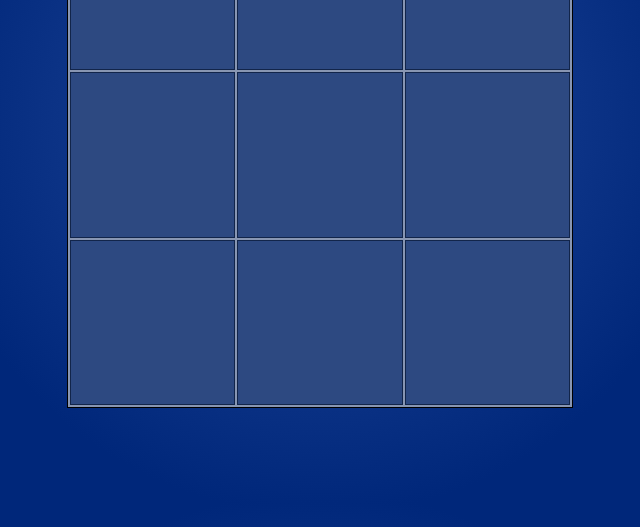
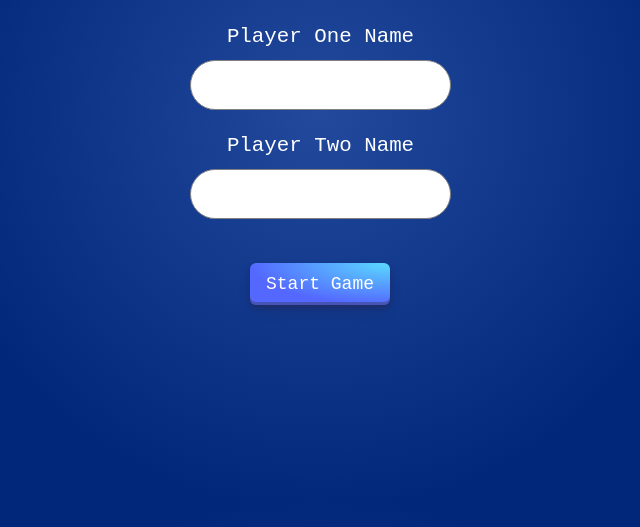
Before and after one commit to jeyden94/top-tic-tac-toe, a plain HTML site: page index.html in a window 1280 px wide. Shown: the part 273-800 px from the top of the page, without its empty margins (320-960 px from the left). Drawn offline with Linux system fonts and the light colour scheme.

Commit message:
Menu skeleton completed

```diff
--- a/dom.js
+++ b/dom.js
@@ -198,10 +198,23 @@ function GameController(
 
 // const game = GameController();
 
-function ScreenController() {
+function GameScreenController() {
     const game = GameController();
-    const playerTurnDiv = document.querySelector('.turn');
-    const boardDiv = document.querySelector('.board');
+
+    const boardDiv = document.createElement("div")
+    boardDiv.classList.add("board");
+
+    const playerTurnDiv = document.createElement("h1");
+    playerTurnDiv.classList.add("turn");
+
+
+    const gameContainer = document.querySelector('.game-container');
+
+    gameContainer.appendChild(playerTurnDiv);
+    gameContainer.appendChild(boardDiv);
+
+
+    // const boardDivSelector = document.querySelector('.board');
 
     const updateScreen = () => {
         // clear the board
@@ -254,9 +267,68 @@ function ScreenController() {
     updateScreen();
 
     // We don't need to return anything from this module because everything is encapsulated inside this screen controller.
+    return {
+        updateScreen,
+    }
 }
 
-ScreenController();
+function LaunchScreenController() {
+    // const gameStart = GameScreenController();
+
+    const menuContainer = document.querySelector(".menu-container");
+
+    const gameTitle = document.createElement("h1")
+    const playerNameForm = document.createElement("form")
+    const launchButton = document.createElement("button")
+
+    menuContainer.appendChild(gameTitle);
+    menuContainer.appendChild(playerNameForm);
+    menuContainer.appendChild(launchButton);
+
+    const playerOneNameLabel = document.createElement("label")
+    const playerOneNameInput = document.createElement("input")
+    const playerTwoNameLabel = document.createElement("label")
+    const playerTwoNameInput = document.createElement("input")
+
+    playerNameForm.appendChild(playerOneNameLabel);
+    playerNameForm.appendChild(playerOneNameInput);
+    playerNameForm.appendChild(playerTwoNameLabel);
+    playerNameForm.appendChild(playerTwoNameInput);
+
+    const showMenu = () => {
+        // Add game title text
+        gameTitle.textContent = "Tic Tac Toe"
+
+        playerOneNameLabel.textContent = "Player One Name"
+        playerTwoNameLabel.textContent = "Player Two Name"
+        launchButton.textContent = "Start Game"
+    }
+
+    // Add event listener for the board
+    // function clickHandlerBoard(e) {
+    //     const selectedColumn = e.target.dataset.column;
+    //     const selectedRow = e.target.dataset.row;
+    //     // Make sure I've clicked a column and not the gaps in between
+    //     if (!selectedColumn) return;
+    //     if (!selectedRow) return;
+
+    //     game.playRound(selectedRow, selectedColumn);
+    //     updateScreen();
+    // }
+    // boardDiv.addEventListener("click", clickHandlerBoard);
+
+    // Initial render
+    showMenu();
+
+    // We don't need to return anything from this module because everything is encapsulated inside this screen controller.
+}
+
+LaunchScreenController();
+
+
+
+
+
 
 // Debugging -- Tie Scenario
 
--- a/index.html
+++ b/index.html
@@ -8,12 +8,9 @@
 </head>
 
 <body>
-    <div class="container">
-        <h1 class="turn"></div>
-        <div class="board"></div>
-    </div>
+    <div class="menu-container"></div>
+    <div class="game-container"></div>
     <script src="dom.js"></script>
-
-</body>
+    </body>
 
 </html>
--- a/styles.css
+++ b/styles.css
@@ -3,7 +3,7 @@ body {
     height: 95vh;
     overflow: auto;
     display: flex;
-    font-family: 'Saira', sans-serif;
+    font-family: "JetBrains Mono",monospace;
     color: white;
     flex-direction: column;
     justify-content: center;
@@ -11,12 +11,86 @@ body {
 }
 
 h1 {
-    font-family: 'Saira', sans-serif;
-    font-weight: 400;
+    font-weight: 800;
+    text-align: center;
+}
+
+form {
+    padding: 20px;
+    display: grid;
+    width: 300px;
+    border: 0;
+    border: 0;
+    border-radius: 6px;
+    box-sizing: border-box;
+    font-size: 1.3rem;
+}
+
+form label {
+    font-weight: 500;
+    text-align: center;
+}
+
+form input {
+    margin-top: 12px;
+    margin-bottom: 24px;
+    border: 1px solid grey;
+    border-radius: 100px;
+    font-family: "JetBrains Mono",monospace;
+    font-size: 18px;
+    padding: 14px;
+}
+
+
+
+button {
+    place-self: center;
+    align-items: center;
+    appearance: none;
+    background-image: radial-gradient(100% 100% at 100% 0, #5adaff 0, #5468ff 100%);
+    border: 0;
+    border-radius: 6px;
+    box-shadow: rgba(45, 35, 66, .4) 0 2px 4px,rgba(45, 35, 66, .3) 0 7px 13px -3px,rgba(58, 65, 111, .5) 0 -3px 0 inset;
+    box-sizing: border-box;
+    color: #fff;
+    cursor: pointer;
+    display: inline-flex;
+    font-family: "JetBrains Mono",monospace;
+    height: 42px;
+    justify-content: center;
+    line-height: 1;
+    list-style: none;
+    overflow: hidden;
+    padding-left: 16px;
+    padding-right: 16px;
+    position: relative;
+    text-align: left;
+    text-decoration: none;
+    transition: box-shadow .15s,transform .15s;
+    user-select: none;
+    -webkit-user-select: none;
+    touch-action: manipulation;
+    white-space: nowrap;
+    will-change: box-shadow,transform;
+    font-size: 18px;
+}
+
+
+button:hover {
+  box-shadow: rgba(45, 35, 66, .4) 0 4px 8px, rgba(45, 35, 66, .3) 0 7px 13px -3px, #3c4fe0 0 -3px 0 inset;
+  transform: translateY(-2px);
+}
+
+button:active {
+  box-shadow: #3c4fe0 0 3px 7px inset;
+  transform: translateY(2px);
+}
+
+.menu-container {
+    display: grid;
 }
 
 .board {
-    font-family: 'Saira', sans-serif;
     display: grid;
     height: 500px;
     width: 500px;
```
